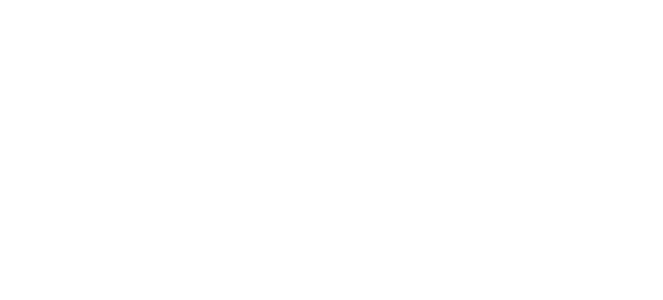
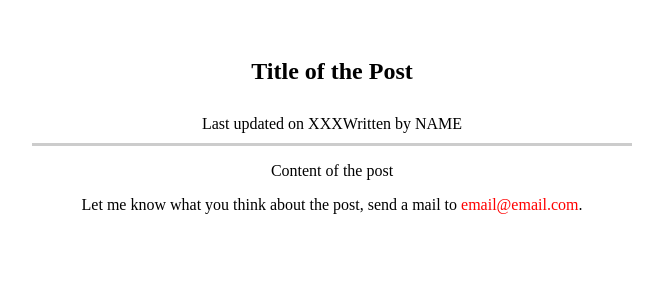
Before and after one commit to paoyumul/nuxt-blog, a Nuxt app: page /posts/1 in a window 1280 px wide. Before the commit this address had no page. Shown: the top 300 px of the page, without its empty margins (308-971 px from the left). Built offline with nearby package versions, Linux system fonts and the light colour scheme.

Commit message:
Create the Main Sections

```diff
--- /dev/null
+++ b/pages/about/index.vue
@@ -0,0 +1,36 @@
+<template>
+    <div class="about-page">
+        <h1>This is my absolutely fantastic "About Me" Page!</h1>
+        <p>
+            Lorem ipsum, dolor sit amet consectetur adipisicing elit. Totam
+            officiis ab voluptatibus assumenda error quas deleniti eius?
+            Suscipit, numquam? Quis aliquid non animi numquam amet voluptas
+            dolorum sunt aspernatur commodi?
+        </p>
+        <p>
+            Lorem ipsum, dolor sit amet consectetur adipisicing elit. Totam
+            officiis ab voluptatibus assumenda error quas deleniti eius?
+            Suscipit, numquam? Quis aliquid non animi numquam amet voluptas
+            dolorum sunt aspernatur commodi?
+        </p>
+        <p>
+            Lorem ipsum, dolor sit amet consectetur adipisicing elit. Totam
+            officiis ab voluptatibus assumenda error quas deleniti eius?
+            Suscipit, numquam? Quis aliquid non animi numquam amet voluptas
+            dolorum sunt aspernatur commodi?
+        </p>
+        <p>
+            Lorem ipsum, dolor sit amet consectetur adipisicing elit. Totam
+            officiis ab voluptatibus assumenda error quas deleniti eius?
+            Suscipit, numquam? Quis aliquid non animi numquam amet voluptas
+            dolorum sunt aspernatur commodi?
+        </p>
+    </div>
+</template>
+
+<style scoped>
+.about-page {
+    text-align: center;
+    padding: 30px;
+}
+</style>
--- /dev/null
+++ b/pages/posts/_id/index.vue
@@ -0,0 +1,72 @@
+<template>
+    <div class="single-post-page">
+        <section class="post">
+            <h1>Title of the Post</h1>
+            <div class="post-details">
+                <div>Last updated on XXX</div>
+                <div>Written by NAME</div>
+            </div>
+            <p>Content of the post</p>
+        </section>
+        <section class="post-feedback">
+            <p>
+                Let me know what you think about the post, send a mail to
+                <a href="#">email@email.com</a>.
+            </p>
+        </section>
+    </div>
+</template>
+
+<style scoped>
+.single-post-page {
+    padding: 30px;
+    text-align: center;
+    box-sizing: border-box;
+}
+
+.post {
+    width: 100%;
+}
+
+@media (min-width: 768px) {
+    .post {
+        width: 600px;
+        margin: auto;
+    }
+}
+
+.post-title {
+    margin: 0;
+}
+
+.post-details {
+    padding: 10px;
+    box-sizing: border-box;
+    border-bottom: 3px solid #ccc;
+    display: flex;
+    justify-content: center;
+    align-items: center;
+    flex-direction: column;
+}
+
+@media (min-width: 768px) {
+    .post-details {
+        flex-direction: row;
+    }
+}
+
+.post-detail {
+    color: rgb(88, 88, 88);
+    margin: 0 10px;
+}
+
+.post-feedback a {
+    color: red;
+    text-decoration: none;
+}
+
+.post-feedback a:hover,
+.post-feedback a:active {
+    color: salmon;
+}
+</style>
--- /dev/null
+++ b/pages/posts/index.vue
@@ -0,0 +1,15 @@
+<template>
+    <div class="posts-page"></div>
+</template>
+
+<script>
+export default {};
+</script>
+
+<style scoped>
+.post-page {
+    display: flex;
+    justify-content: center;
+    align-items: center;
+}
+</style>
```
Also changed, not shown: pages/admin/index.vue (added).
